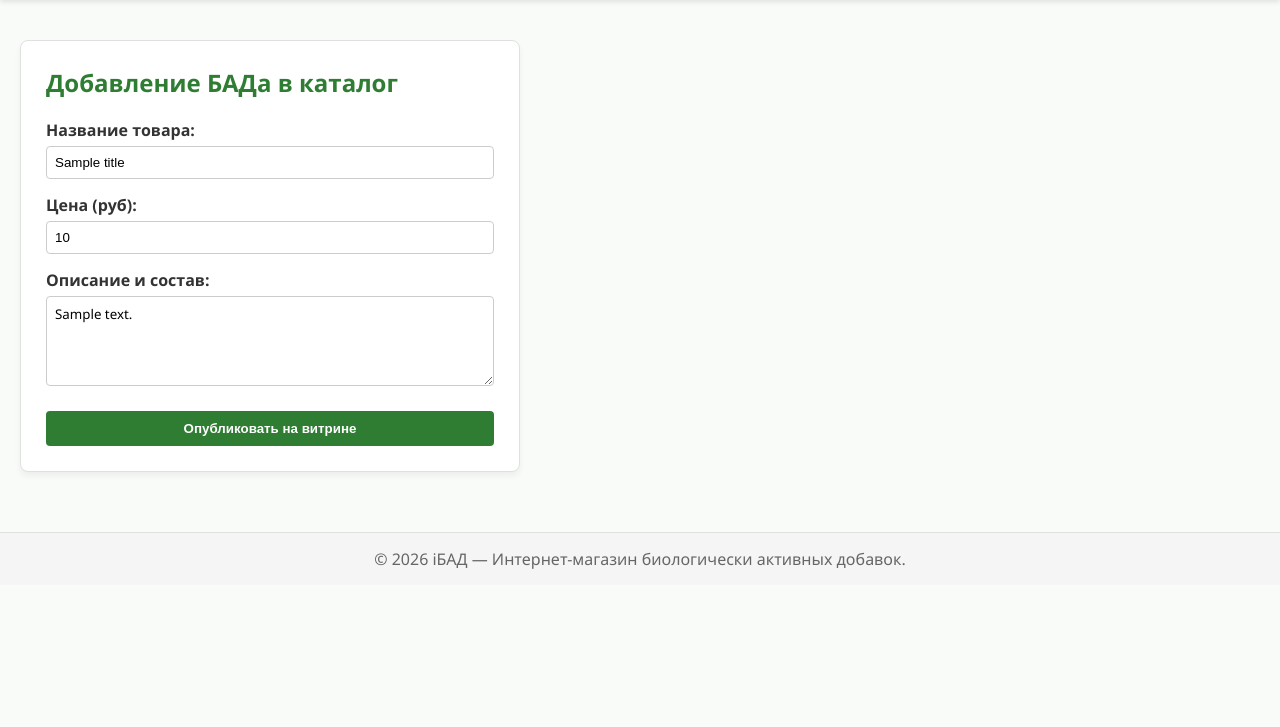
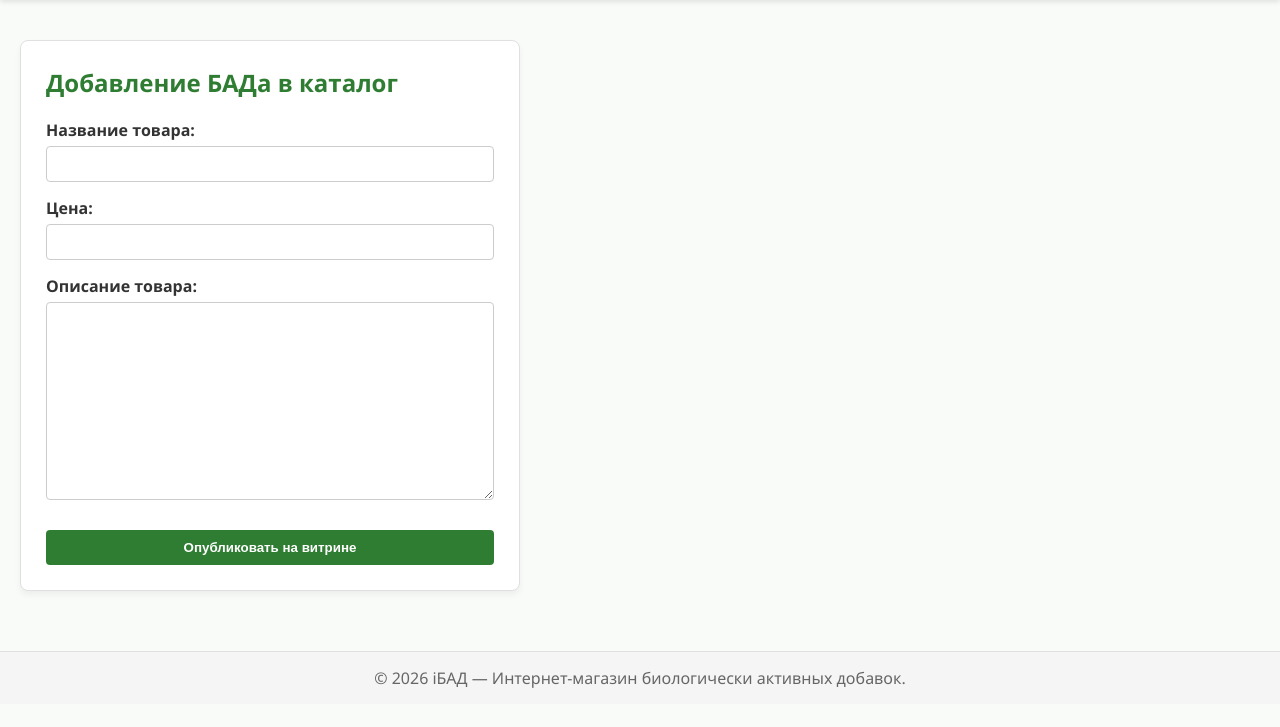
Before and after one commit to haritonov27081994-dev/project2, a Django app: template apps/products/templates/products/product_add.html in a window 1280 px wide. Shown: the part 57-784 px from the top of the page. Run offline with Django 5.2, Linux system fonts and the light colour scheme; tables that the repository leaves empty hold one stand-in row (values such as "Sample post"); the template is opened without the code that fills it: values that come from a table or form of the project are taken from there, most other values are stand-ins (such as "Sample title", 1, 10 or a date in 2020).

Commit message:
Превести форму добавления товара на Django Forms с автоматическим рендерингом полей в цикле

```diff
--- /dev/null
+++ b/apps/products/forms.py
@@ -0,0 +1,22 @@
+from django import forms
+from .models import Product
+
+class ProductForm(forms.ModelForm):
+    class Meta:
+        model = Product
+        # Указываем, какие поля модели должны быть в форме
+        fields = ['title', 'price', 'description']
+
+    # Добавляем кастомную валидацию для названия (не менее 3 символов)
+    def clean_title(self):
+        title = self.cleaned_data.get('title', '').strip()
+        if len(title) < 3:
+            raise forms.ValidationError('Название должно содержать не менее 3 символов.')
+        return title
+
+    # Добавляем кастомную валидацию для цены
+    def clean_price(self):
+        price = self.cleaned_data.get('price')
+        if price is not None and price <= 0:
+            raise forms.ValidationError('Цена должна быть больше нуля.')
+        return price
--- a/apps/products/templates/products/product_add.html
+++ b/apps/products/templates/products/product_add.html
@@ -8,43 +8,46 @@
   <div style="max-width: 500px; margin-top: 20px; border: 1px solid #e0e0e0; padding: 25px; border-radius: 8px; background-color: white; box-shadow: 0 4px 6px rgba(0,0,0,0.05);">
     <h1 style="color: #2e7d32; margin-bottom: 20px; font-size: 24px;">Добавление БАДа в каталог</h1>
 
-    <!-- Добавлен атрибут novalidate для отключения браузерных подсказок -->
     <form method="POST" novalidate>
-      {% csrf_token %} <!-- Защита от CSRF-атак -->
+      {% csrf_token %}
 
-      <div style="margin-bottom: 15px;">
-        <label for="titleInput" style="display: block; font-weight: bold; margin-bottom: 5px;">Название товара:</label>
-        <!-- Подставлена переменная {{ title }} для сохранения ввода и удален атрибут required -->
-        <input id="titleInput" name="title" type="text" value="{{ title }}" placeholder="Например: Витамин С 1000мг" style="width: 100%; padding: 8px; border: 1px solid #ccc; border-radius: 4px;">
-        <!-- Вывод ошибки для названия -->
-        {% if errors.title %}
-          <div style="color: #c62828; font-size: 12px; margin-top: 5px;">⚠️ {{ errors.title }}</div>
-        {% endif %}
-      </div>
+      <!-- Используем Вариант 2 с урока: цикл по полям формы Django -->
+      {% for field in form %}
+        <div style="margin-bottom: 15px;">
+          <!-- Вывод названия поля (label) -->
+          <label for="{{ field.id_for_label }}" style="display: block; font-weight: bold; margin-bottom: 5px;">
+            {{ field.label }}:
+          </label>
 
-      <div style="margin-bottom: 15px;">
-        <label for="priceInput" style="display: block; font-weight: bold; margin-bottom: 5px;">Цена (руб):</label>
-        <!-- Подставлена переменная {{ price }} для сохранения ввода и удален атрибут required -->
-        <input id="priceInput" name="price" type="number" step="0.01" value="{{ price }}" placeholder="0.00" style="width: 100%; padding: 8px; border: 1px solid #ccc; border-radius: 4px;">
-        <!-- Вывод ошибки для цены -->
-        {% if errors.price %}
-          <div style="color: #c62828; font-size: 12px; margin-top: 5px;">⚠️ {{ errors.price }}</div>
-        {% endif %}
-      </div>
+          <!-- Рендеринг самого HTML-поля (input или textarea) -->
+          <!-- Django автоматически подставит нужный тег и сохранит введенный текст -->
+          {{ field }}
 
-      <div style="margin-bottom: 20px;">
-        <label for="descriptionInput" style="display: block; font-weight: bold; margin-bottom: 5px;">Описание и состав:</label>
-        <!-- Подставлена переменная {{ description }} внутрь тега textarea и удален атрибут required -->
-        <textarea id="descriptionInput" name="description" rows="4" placeholder="Укажите дозировку, количество капсул и правила приема..." style="width: 100%; padding: 8px; border: 1px solid #ccc; border-radius: 4px; font-family: inherit;">{{ description }}</textarea>
-        <!-- Вывод ошибки для описания -->
-        {% if errors.description %}
-          <div style="color: #c62828; font-size: 12px; margin-top: 5px;">⚠️ {{ errors.description }}</div>
-        {% endif %}
-      </div>
+          <!-- Вывод ошибок поля, если они есть -->
+          {% if field.errors %}
+            <div style="color: #c62828; font-size: 12px; margin-top: 5px;">
+              ⚠️ {{ field.errors.0 }}
+            </div>
+          {% endif %}
+        </div>
+      {% endfor %}
 
-      <button type="submit" style="background-color: #2e7d32; color: white; border: none; padding: 10px 20px; border-radius: 4px; cursor: pointer; font-weight: bold; width: 100%;">
+      <button type="submit" style="background-color: #2e7d32; color: white; border: none; padding: 10px 20px; border-radius: 4px; cursor: pointer; font-weight: bold; width: 100%; margin-top: 10px;">
         Опубликовать на витрине
       </button>
     </form>
   </div>
+
+  <!-- Небольшой CSS-код, чтобы автоматически сгенерированные поля Django выглядели красиво -->
+  <style>
+    .product-card input, .product-card textarea,
+    form input[type="text"], form input[type="number"], form textarea {
+      width: 100%;
+      padding: 8px;
+      border: 1px solid #ccc;
+      border-radius: 4px;
+      box-sizing: border-box;
+      font-family: inherit;
+    }
+  </style>
 {% endblock page_content %}
```
Also changed, not shown: apps/products/views.py (+13 -51 lines).
